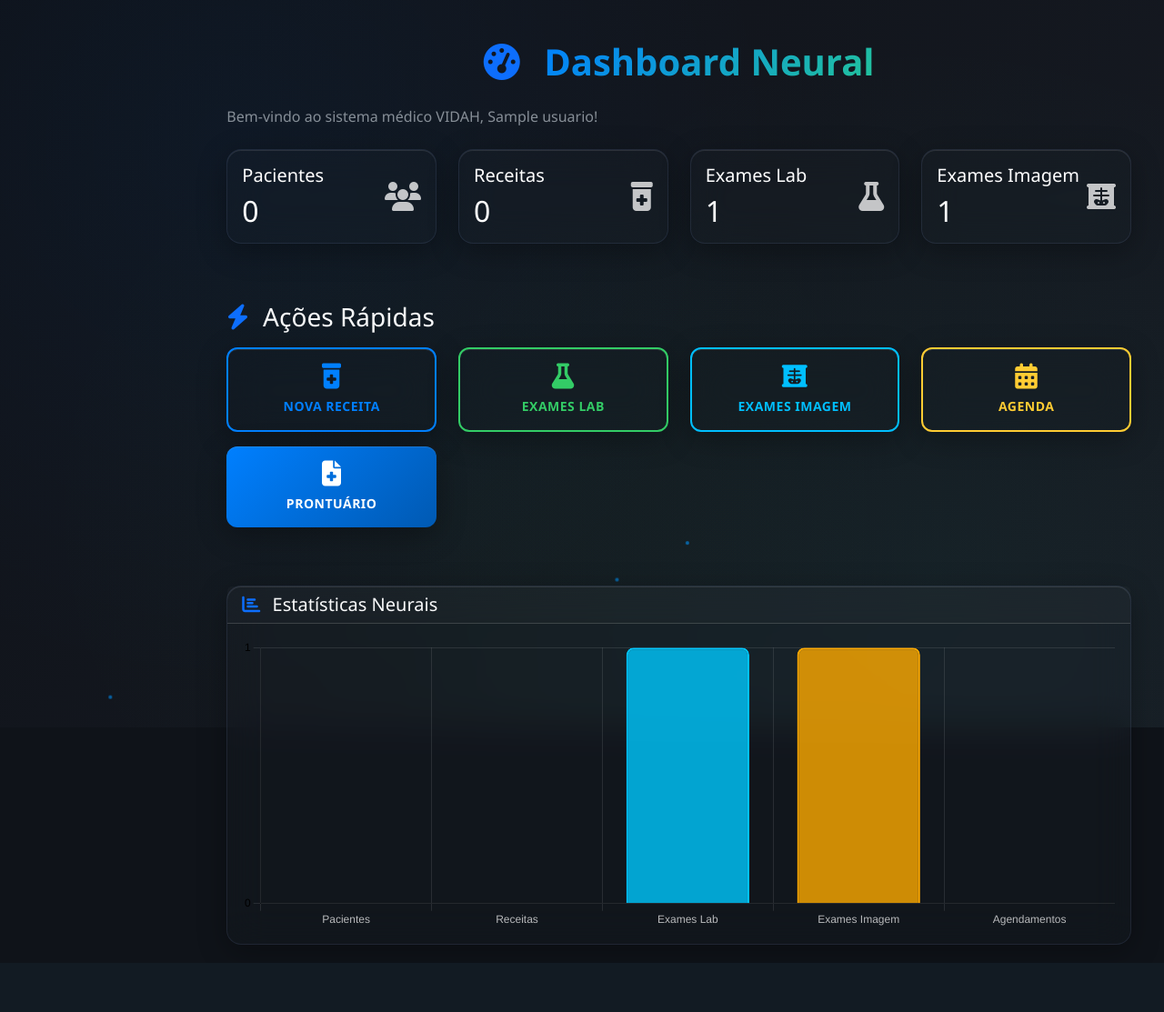
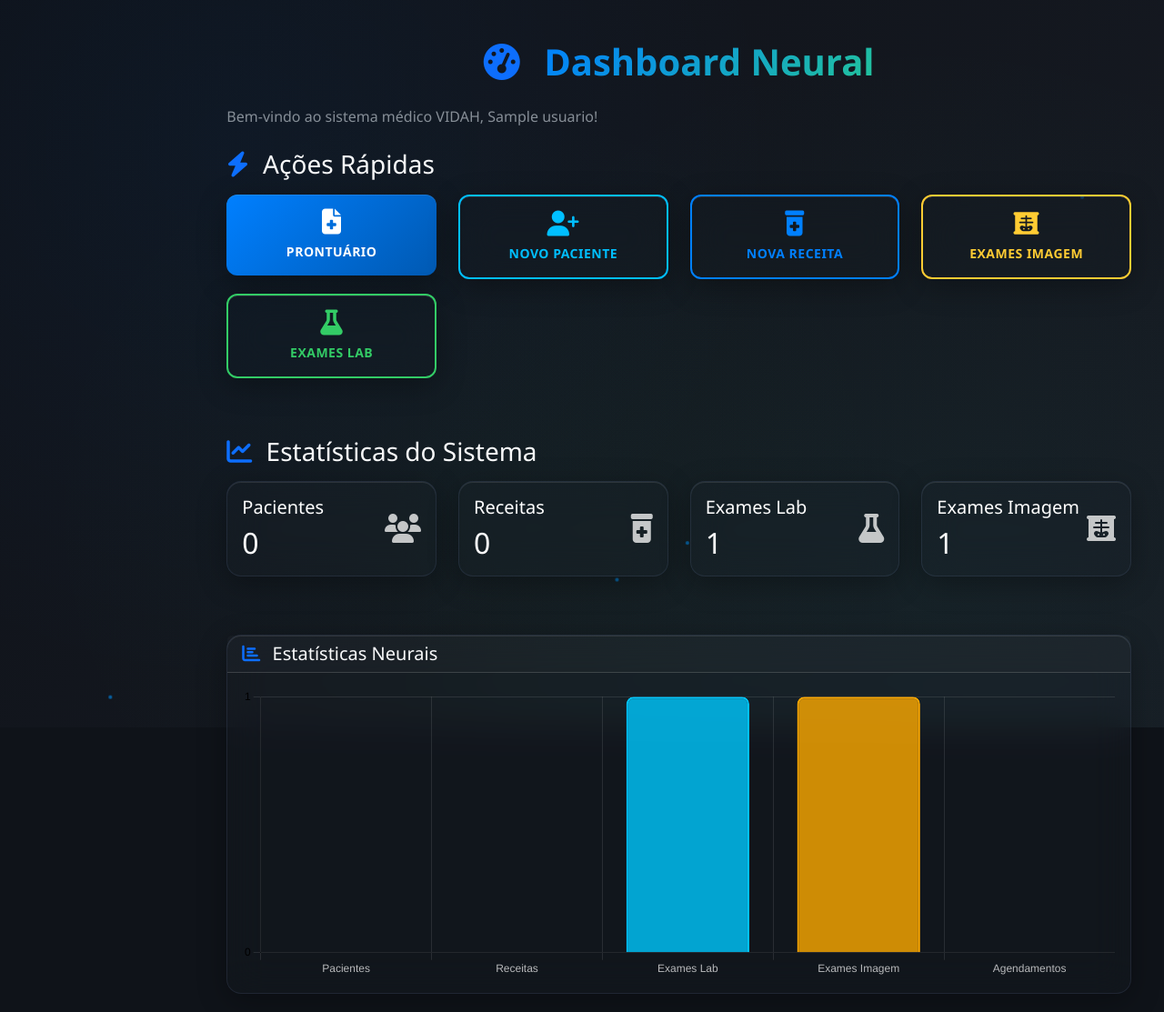
Before and after one commit to michelrahaddad/clinicavidah, a Flask app: template templates/dashboard.html in a window 1280 px wide. Shown: the whole page at 91% size. Before the commit the page ends 1057 px from the top, so only its background shows below. Run offline with Flask 3, Linux system fonts and the light colour scheme; the template is opened without the code that fills it: most values are stand-ins (such as "Sample title", 1, 10 or a date in 2020); parts of the project's set-up code (start-up, migrations or seed data) failed here and were passed over.

Commit message:
Add quick actions to access key features directly from the main dashboard
Implements "Ações Rápidas" section and statistics cards in templates/dashboard.html.

Replit-Commit-Author: Agent
Replit-Commit-Session-Id: 7fcdde36-61e5-4fbb-9ec4-2a31579af49d
Replit-Commit-Screenshot-Url: https://storage.googleapis.com/screenshot-production-us-central1/57ac9627-61b8-4a99-9a9c-fc79787f61f2/c87a1765-da6b-4664-b72a-fa67883d2182.jpg

```diff
--- a/templates/dashboard.html
+++ b/templates/dashboard.html
@@ -12,8 +12,54 @@
         </div>
     </div>
 
+    <!-- Quick Actions -->
+    <div class="row mb-5">
+        <div class="col-12">
+            <h3 class="mb-3 text-light">
+                <i class="fas fa-bolt me-2 text-primary"></i>
+                Ações Rápidas
+            </h3>
+        </div>
+        <div class="col-md-6 col-lg-3 mb-3">
+            <a href="{{ url_for('prontuario.prontuario') }}" class="btn btn-outline-secondary w-100 py-3 neural-btn glass-card">
+                <i class="fas fa-file-medical fa-2x d-block mb-2"></i>
+                Prontuário
+            </a>
+        </div>
+        <div class="col-md-6 col-lg-3 mb-3">
+            <a href="#" class="btn btn-outline-info w-100 py-3 neural-btn glass-card" onclick="showNewPatientModal()">
+                <i class="fas fa-user-plus fa-2x d-block mb-2"></i>
+                Novo Paciente
+            </a>
+        </div>
+        <div class="col-md-6 col-lg-3 mb-3">
+            <a href="{{ url_for('receita.receita') }}" class="btn btn-outline-primary w-100 py-3 neural-btn glass-card">
+                <i class="fas fa-prescription-bottle-alt fa-2x d-block mb-2"></i>
+                Nova Receita
+            </a>
+        </div>
+        <div class="col-md-6 col-lg-3 mb-3">
+            <a href="{{ url_for('exames_img.exames_img') }}" class="btn btn-outline-warning w-100 py-3 neural-btn glass-card">
+                <i class="fas fa-x-ray fa-2x d-block mb-2"></i>
+                Exames Imagem
+            </a>
+        </div>
+        <div class="col-md-6 col-lg-3 mb-3">
+            <a href="{{ url_for('exames_lab.exames_lab') }}" class="btn btn-outline-success w-100 py-3 neural-btn glass-card">
+                <i class="fas fa-flask fa-2x d-block mb-2"></i>
+                Exames Lab
+            </a>
+        </div>
+    </div>
+
     <!-- Statistics Cards -->
     <div class="row mb-5">
+        <div class="col-12">
+            <h3 class="mb-3 text-light">
+                <i class="fas fa-chart-line me-2 text-primary"></i>
+                Estatísticas do Sistema
+            </h3>
+        </div>
         <div class="col-md-6 col-lg-3 mb-3">
             <div class="card glass-card stat-card bg-primary">
                 <div class="card-body">
@@ -68,46 +114,6 @@
                     </div>
                 </div>
             </div>
-        </div>
-    </div>
-
-    <!-- Quick Actions -->
-    <div class="row mb-5">
-        <div class="col-12">
-            <h3 class="mb-3 text-light">
-                <i class="fas fa-bolt me-2 text-primary"></i>
-                Ações Rápidas
-            </h3>
-        </div>
-        <div class="col-md-6 col-lg-3 mb-3">
-            <a href="{{ url_for('receita.receita') }}" class="btn btn-outline-primary w-100 py-3 neural-btn glass-card">
-                <i class="fas fa-prescription-bottle-alt fa-2x d-block mb-2"></i>
-                Nova Receita
-            </a>
-        </div>
-        <div class="col-md-6 col-lg-3 mb-3">
-            <a href="{{ url_for('exames_lab.exames_lab') }}" class="btn btn-outline-success w-100 py-3 neural-btn glass-card">
-                <i class="fas fa-flask fa-2x d-block mb-2"></i>
-                Exames Lab
-            </a>
-        </div>
-        <div class="col-md-6 col-lg-3 mb-3">
-            <a href="{{ url_for('exames_img.exames_img') }}" class="btn btn-outline-info w-100 py-3 neural-btn glass-card">
-                <i class="fas fa-x-ray fa-2x d-block mb-2"></i>
-                Exames Imagem
-            </a>
-        </div>
-        <div class="col-md-6 col-lg-3 mb-3">
-            <a href="{{ url_for('agenda.agenda') }}" class="btn btn-outline-warning w-100 py-3 neural-btn glass-card">
-                <i class="fas fa-calendar-alt fa-2x d-block mb-2"></i>
-                Agenda
-            </a>
-        </div>
-        <div class="col-md-6 col-lg-3 mb-3">
-            <a href="{{ url_for('prontuario.prontuario') }}" class="btn btn-outline-secondary w-100 py-3 neural-btn glass-card">
-                <i class="fas fa-file-medical fa-2x d-block mb-2"></i>
-                Prontuário
-            </a>
         </div>
     </div>
 
```
Also changed, not shown: attached_assets/Captura de Tela 2025-06-02 às 15.49.49.png (added), attached_assets/Captura de Tela 2025-06-02 às 15.49.54.png (added).
